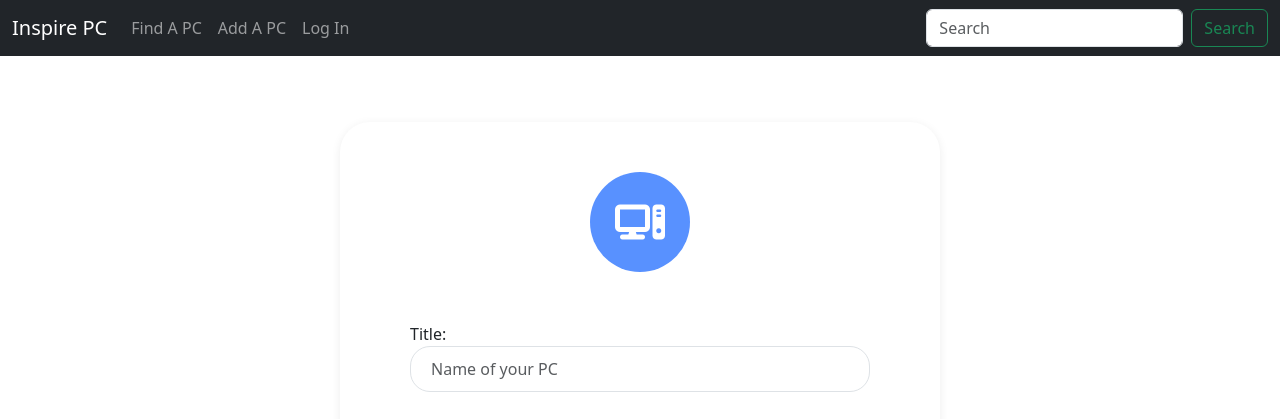
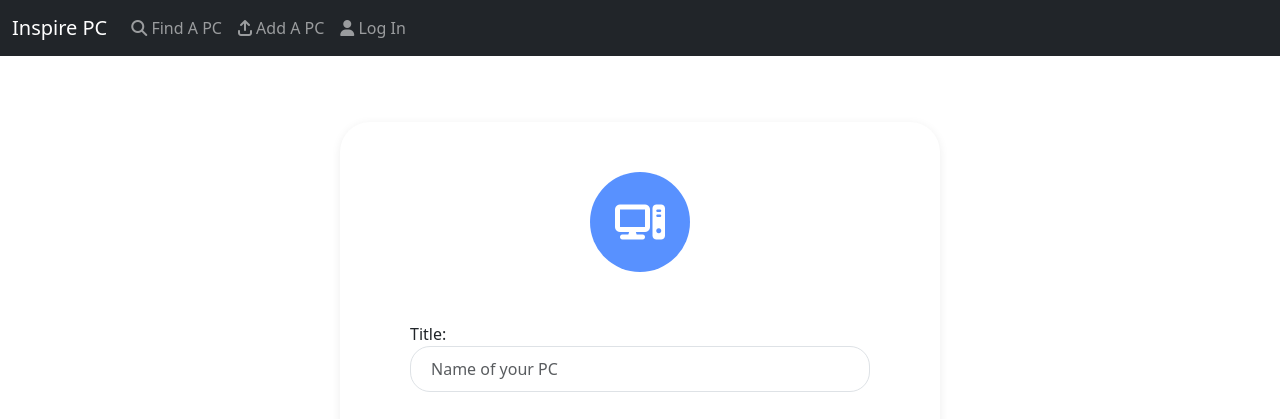
Before and after one commit to camerong-dev/inspire-pc, a Django app: page /add_pc/ in a window 1280 px wide. Shown: the top 419 px of the page. Run offline with Django 3.2, Linux system fonts and the light colour scheme; some libraries are stand-ins or nearby versions.

Commit message:
Add icons to nav, remove search from nav

```diff
--- a/templates/base.html
+++ b/templates/base.html
@@ -19,19 +19,24 @@
         <div class="collapse navbar-collapse" id="navbarCollapse">
             <ul class="navbar-nav me-auto mb-2 mb-md-0">
                 <li class="nav-item">
-                    <a class="nav-link" aria-current="page" href="/">Find A PC</a>
+                    <a class="nav-link" aria-current="page" href="/">
+                        <i class="fa fa-light fa-magnifying-glass"></i>
+                        Find A PC
+                    </a>
                 </li>
                 <li class="nav-item">
-                    <a class="nav-link" href="/add_pc">Add A PC</a>
+                    <a class="nav-link" href="/add_pc">
+                        <i class="fa fa-light fa-arrow-up-from-bracket"></i>
+                        Add A PC
+                    </a>
                 </li>
                 <li class="nav-item">
-                    <a class="nav-link" href="#">Log In</a>
+                    <a class="nav-link" href="#">
+                        <i class="fa fa-light fa-user"></i>
+                        Log In
+                    </a>
                 </li>
             </ul>
-        <form class="d-flex" role="search">
-            <input class="form-control me-2" type="search" placeholder="Search" aria-label="Search">
-            <button class="btn btn-outline-success" type="submit">Search</button>
-        </form>
         </div>
         </div>
     </nav>
--- a/templates/home.html
+++ b/templates/home.html
@@ -4,9 +4,7 @@
 {% block content %}
     {% load cloudinary %}
     {% cloudinary photo.image THUMBNAIL %}
-</br>
-</br>
-</br>
+</br></br></br>
 
     <div class="album py-5 bg-body-tertiary">
         <div class="container">
```
